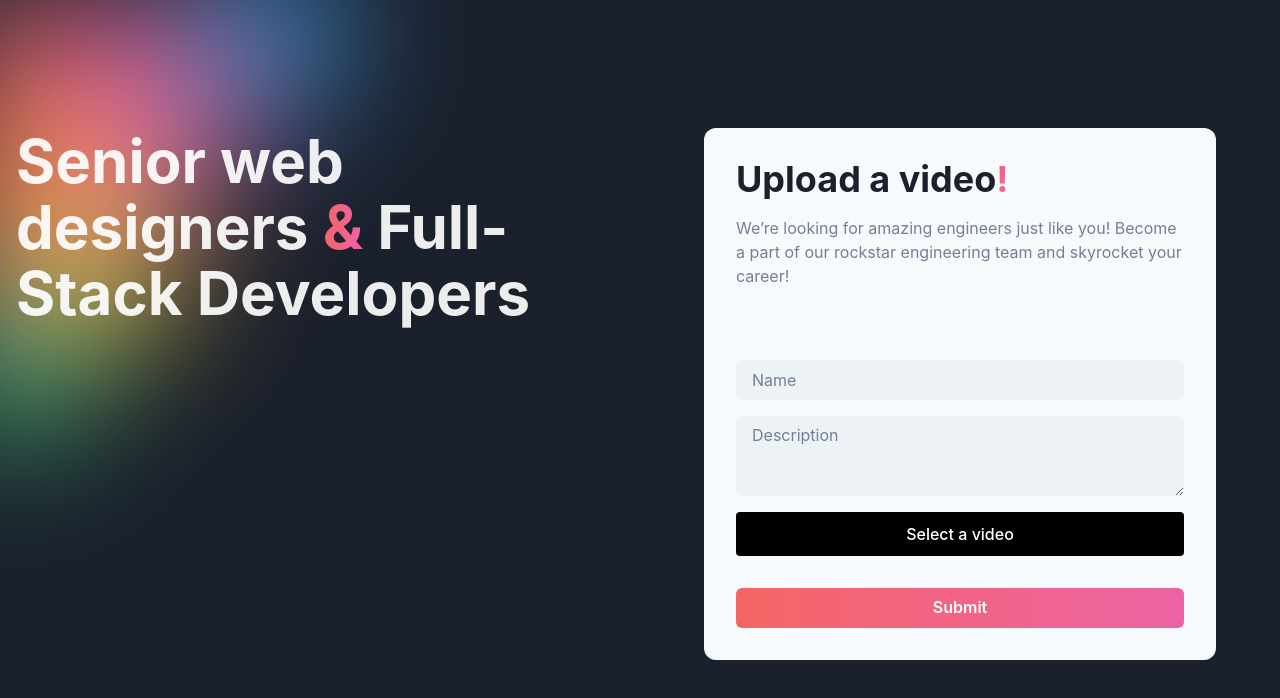
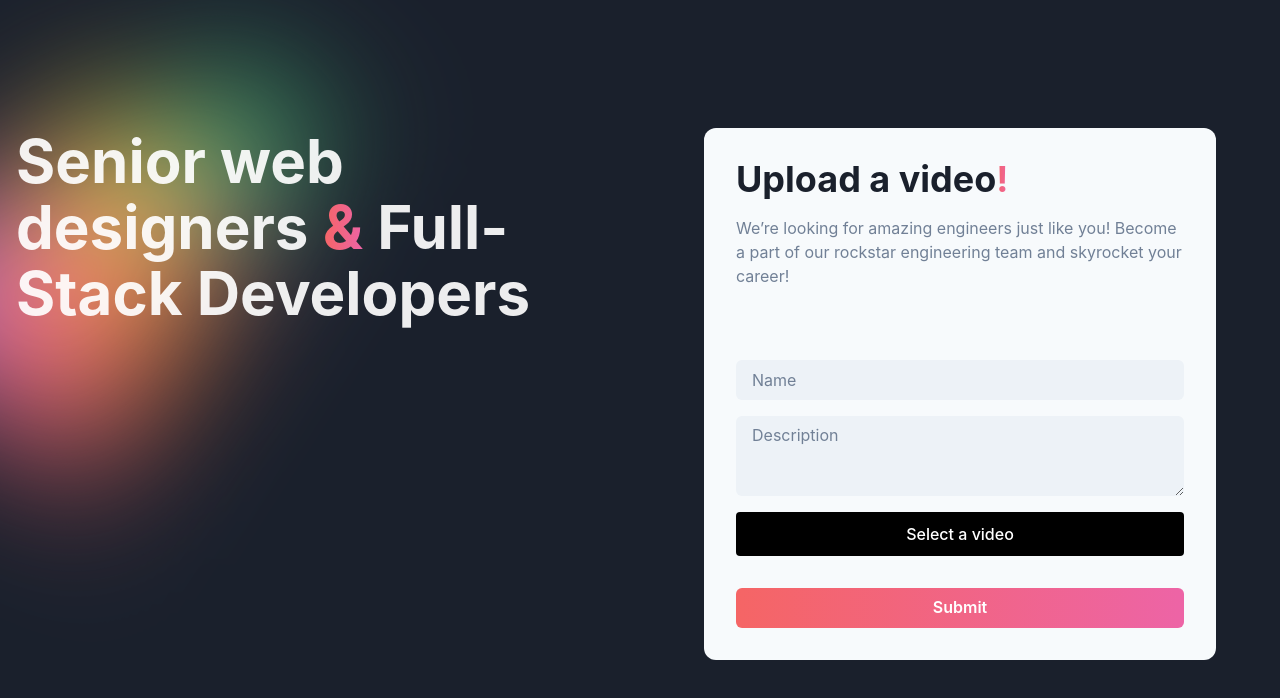
Before and after one commit to Harsh2220/blockStore, a Next.js app: page /video in a window 1280 px wide. Shown: the top 698 px of the page. Built offline with nearby package versions, Linux system fonts and the light colour scheme.

Commit message:
animation testing

```diff
--- a/pages/video.tsx
+++ b/pages/video.tsx
@@ -16,29 +16,9 @@ import {
     Textarea,
     Center,
 } from '@chakra-ui/react';
+import { motion } from 'framer-motion';
 
-const avatars = [
-    {
-        name: 'Ryan Florence',
-        url: 'https://bit.ly/ryan-florence',
-    },
-    {
-        name: 'Segun Adebayo',
-        url: 'https://bit.ly/sage-adebayo',
-    },
-    {
-        name: 'Kent Dodds',
-        url: 'https://bit.ly/kent-c-dodds',
-    },
-    {
-        name: 'Prosper Otemuyiwa',
-        url: 'https://bit.ly/prosper-baba',
-    },
-    {
-        name: 'Christian Nwamba',
-        url: 'https://bit.ly/code-beast',
-    },
-];
+const MotionBox = motion(Box);
 
 export default function UploadVideo() {
     return (
@@ -68,7 +48,9 @@ export default function UploadVideo() {
                     rounded={'xl'}
                     p={{ base: 4, sm: 6, md: 8 }}
                     spacing={{ base: 8 }}
-                    maxW={{ lg: 'lg' }}>
+                    maxW={{ lg: 'lg' }}
+                    zIndex={2}
+                >
                     <Stack spacing={4}>
                         <Heading
                             color={'gray.800'}
@@ -146,12 +128,16 @@ export default function UploadVideo() {
                     form
                 </Stack>
             </Container>
-            <Blur
+            <MotionBox
+                animate={{ rotate: 360 }}
+                transition={{ repeat: Infinity, duration: 10 }} maxW={['300px', 'xs']}
                 position={'absolute'}
-                top={-10}
-                left={-10}
+                top={-20}
+                left={-20}
                 style={{ filter: 'blur(70px)' }}
-            />
+            >
+                <Blur />
+            </MotionBox>
         </Box>
     );
 }
```
